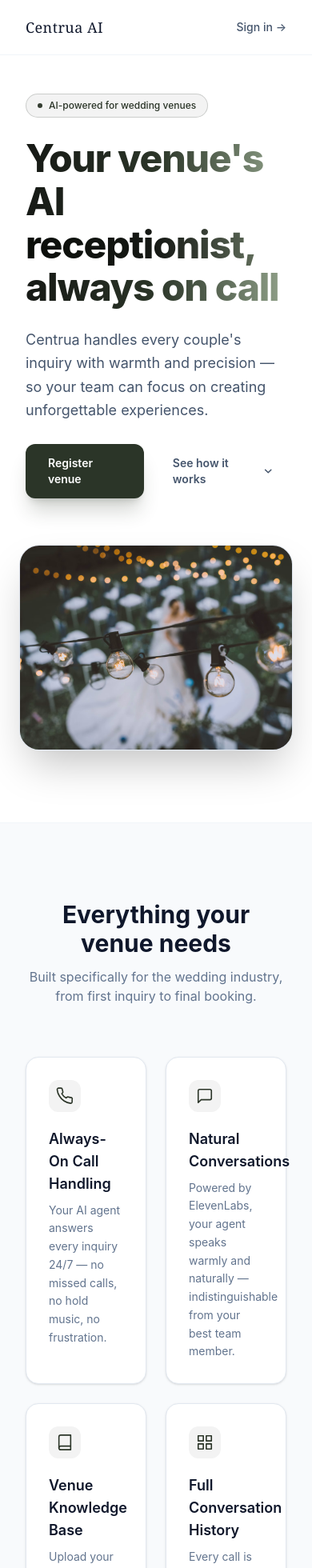
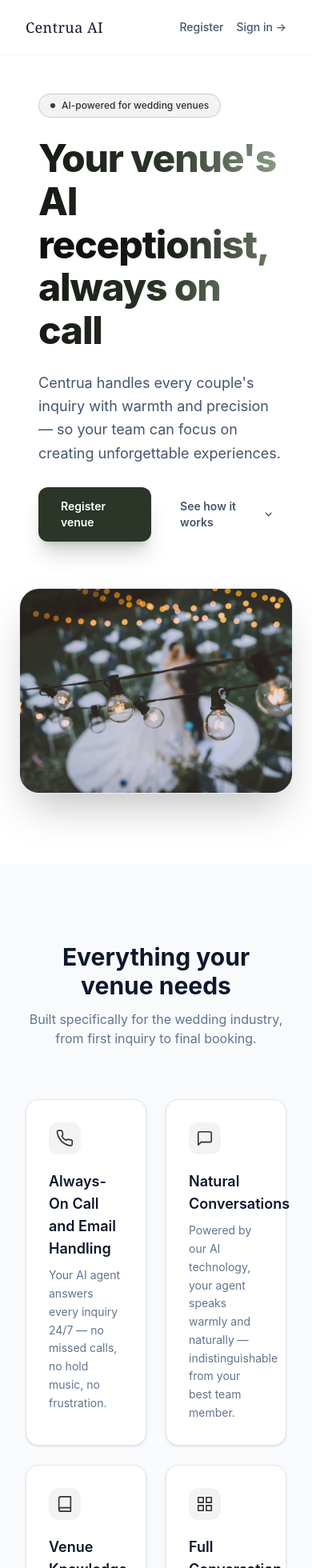
Before and after one commit to Centrua/ai-caller-web-app-portal, a React (Vite) app in the folder frontend/: page / in a window 390 px wide. Shown: the top 1960 px of the page at 80% size. Built offline with nearby package versions, Linux system fonts and the light colour scheme; no server answers.

Commit message:
refactor: adjustments of existing content

```diff
--- a/frontend/src/pages/landing/components/Features.tsx
+++ b/frontend/src/pages/landing/components/Features.tsx
@@ -7,7 +7,7 @@ const features = [
                 <path d="M22 16.92v3a2 2 0 0 1-2.18 2 19.79 19.79 0 0 1-8.63-3.07A19.5 19.5 0 0 1 4.69 12 19.79 19.79 0 0 1 1.61 3.4 2 2 0 0 1 3.6 1.22h3a2 2 0 0 1 2 1.72c.127.96.361 1.903.7 2.81a2 2 0 0 1-.45 2.11L7.91 8.78a16 16 0 0 0 6 6l.96-.96a2 2 0 0 1 2.11-.45c.907.339 1.85.573 2.81.7A2 2 0 0 1 22 16.92z" />
             </svg>
         ),
-        title: 'Always-On Call Handling',
+        title: 'Always-On Call and Email Handling',
         description: 'Your AI agent answers every inquiry 24/7 — no missed calls, no hold music, no frustration.',
     },
     {
@@ -17,7 +17,7 @@ const features = [
             </svg>
         ),
         title: 'Natural Conversations',
-        description: 'Powered by ElevenLabs, your agent speaks warmly and naturally — indistinguishable from your best team member.',
+        description: 'Powered by our AI technology, your agent speaks warmly and naturally — indistinguishable from your best team member.',
     },
     {
         icon: (
--- a/frontend/src/pages/landing/components/Hero.tsx
+++ b/frontend/src/pages/landing/components/Hero.tsx
@@ -3,41 +3,40 @@ import { motion } from 'framer-motion'
 
 export default function Hero() {
     return (
-        <section className="max-w-6xl mx-auto px-8 pt-12 pb-24 overflow-hidden">
+        <section className="max-w-6xl mx-auto px-8 pt-12 pb-24 overflow-visible">
             <div className="grid grid-cols-1 lg:grid-cols-12 gap-16 items-center">
-                {/* Left Side: Text and Buttons with Floating Backdrop Image */}
+                {/* Left Side: Text and Buttons with Ultra-Thin Vertical Strip Backdrop Image */}
                 <div className="lg:col-span-6 relative">
-                    {/* Floating Backdrop Image positioned behind/to the left of the text content */}
+                    {/* Super thin vertical strip backdrop image with a crisp edge gradient */}
                     <motion.div
                         initial={{ opacity: 0, x: -30, scale: 0.95 }}
                         animate={{ opacity: 1, x: 0, scale: 1 }}
-                        transition={{ duration: 0.8, ease: "easeOut" }}
-                        className="absolute -top-12 -left-12 w-64 h-72 lg:w-80 lg:h-96 rounded-3xl overflow-hidden shadow-2xl border border-white/40 -z-10 hidden sm:block pointer-events-none opacity-90"
+                        transition={{ duration: 0.8, delay: 0.1, ease: "easeOut" }}
+                        className="absolute -top-6 -bottom-6 -left-4 w-2 lg:w-4 rounded-xl overflow-hidden shadow-xl z-0 hidden sm:block pointer-events-none"
                     >
                         <img
-                            src={`${import.meta.env.BASE_URL}register-venue-backdrop.jpg`}
+                            src={`${import.meta.env.BASE_URL}register-venue-backdrop.png`}
                             alt="Backdrop"
                             onError={(e) => {
-                                if (e.currentTarget.src !== window.location.origin + '/register-venue-backdrop.jpg') {
-                                    e.currentTarget.src = '/register-venue-backdrop.jpg'
+                                if (e.currentTarget.src !== window.location.origin + '/register-venue-backdrop.png') {
+                                    e.currentTarget.src = '/register-venue-backdrop.png'
                                 }
                             }}
                             className="w-full h-full object-cover"
                         />
-                        <div className="absolute inset-0 bg-[#161915]/10 backdrop-brightness-95"></div>
                     </motion.div>
 
-                    {/* Text and Buttons Content */}
+                    {/* Text and Buttons Content (Sits cleanly on top with high z-index) */}
                     <motion.div
                         initial={{ opacity: 0, y: 20 }}
                         animate={{ opacity: 1, y: 0 }}
                         transition={{ duration: 0.6, ease: "easeOut" }}
-                        className="text-left space-y-6 relative z-10 sm:pl-4"
+                        className="text-left space-y-6 relative z-30 sm:pl-4 ml-4"
                     >
                         <motion.div
                             initial={{ opacity: 0, scale: 0.95 }}
                             animate={{ opacity: 1, scale: 1 }}
-                            transition={{ duration: 0.5, delay: 0.1 }}
+                            transition={{ duration: 0.5, delay: 0.2 }}
                             className="inline-flex items-center gap-2 bg-[#20241C]/5 border border-[#2B3528]/20 text-[#2B3528] text-xs font-medium px-3.5 py-1.5 rounded-full"
                         >
                             <span className="w-1.5 h-1.5 rounded-full bg-[#2B3528] animate-pulse"></span>
@@ -47,7 +46,7 @@ export default function Hero() {
                         <motion.h1
                             initial={{ opacity: 0, y: 15 }}
                             animate={{ opacity: 1, y: 0 }}
-                            transition={{ duration: 0.6, delay: 0.2 }}
+                            transition={{ duration: 0.6, delay: 0.3 }}
                             className="text-5xl lg:text-6xl font-extrabold leading-[1.12] tracking-tight"
                         >
                             <span className="block bg-gradient-to-r from-[#161915] via-[#2B3528] to-[#92a38b] bg-clip-text text-transparent">
@@ -64,7 +63,7 @@ export default function Hero() {
                         <motion.p
                             initial={{ opacity: 0, y: 15 }}
                             animate={{ opacity: 1, y: 0 }}
-                            transition={{ duration: 0.6, delay: 0.3 }}
+                            transition={{ duration: 0.6, delay: 0.4 }}
                             className="text-slate-600 text-lg lg:text-xl leading-relaxed font-normal"
                         >
                             Centrua handles every couple's inquiry with warmth and precision — so your team can focus on creating unforgettable experiences.
@@ -73,7 +72,7 @@ export default function Hero() {
                         <motion.div
                             initial={{ opacity: 0, y: 15 }}
                             animate={{ opacity: 1, y: 0 }}
-                            transition={{ duration: 0.6, delay: 0.4 }}
+                            transition={{ duration: 0.6, delay: 0.5 }}
                             className="flex items-center gap-5 pt-1"
                         >
                             <Link
--- a/frontend/src/pages/landing/components/HowItWorks.tsx
+++ b/frontend/src/pages/landing/components/HowItWorks.tsx
@@ -2,8 +2,8 @@ import { motion } from 'framer-motion'
 
 const steps = [
     { number: '01', title: 'Set up your venue', description: 'Add your venue details and upload your knowledge documents in minutes.' },
-    { number: '02', title: 'Configure your agent', description: 'Connect your ElevenLabs agent and phone number — no coding required.' },
-    { number: '03', title: 'Start taking calls', description: 'Your AI agent goes live and handles every inquiry, around the clock.' },
+    { number: '02', title: 'Configure your agent', description: 'Connect your Centrua AI agent and phone number — no coding required.' },
+    { number: '03', title: 'Start taking calls and emails', description: 'Your AI agent goes live and handles every inquiry, around the clock.' },
 ]
 
 export default function HowItWorks() {
--- a/frontend/src/pages/landing/components/Navbar.tsx
+++ b/frontend/src/pages/landing/components/Navbar.tsx
@@ -19,6 +19,12 @@ export default function Navbar() {
                 ) : (
                     <>
                         <Link
+                            to="/register"
+                            className="text-sm font-medium text-slate-600 hover:text-slate-900 transition-colors"
+                        >
+                            Register
+                        </Link>
+                        <Link
                             to="/login"
                             className="text-sm font-medium text-slate-600 hover:text-slate-900 transition-colors"
                         >
```
Also changed, not shown: frontend/src/pages/register-venue/RegisterVenue.tsx (+6 -10 lines), frontend/public/register-venue-2.jpg (added).
